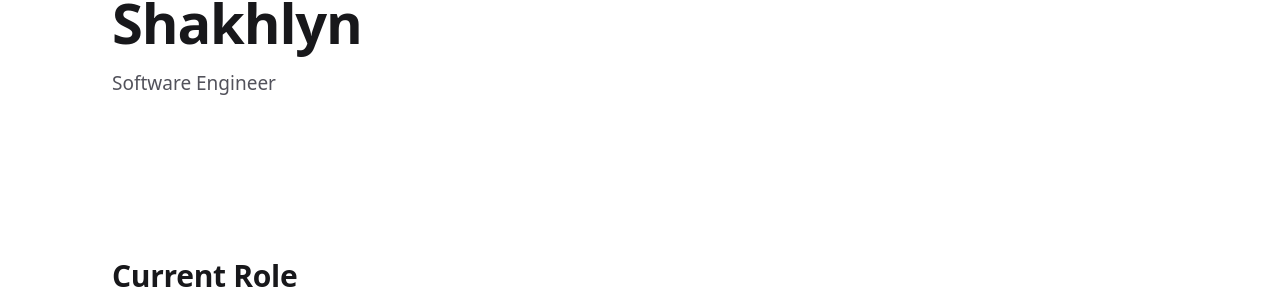
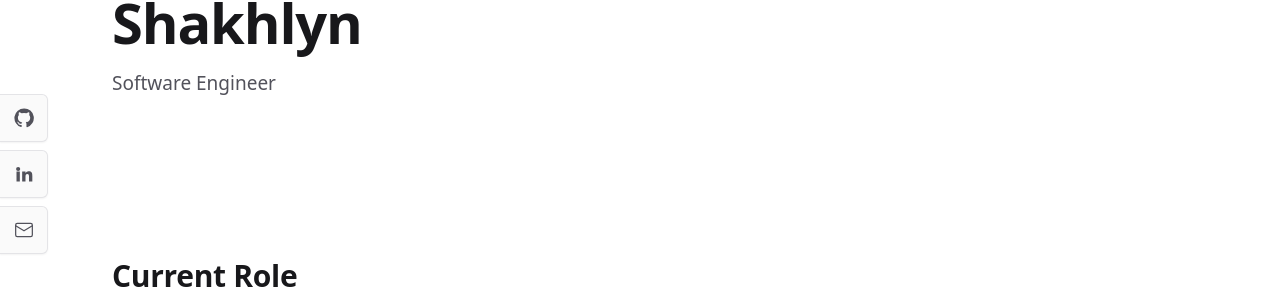
Before and after one commit to Shakhlyn/portfolio-shakhlyn, a React (Vite) app: page / in a window 1280 px wide. Shown: the part 226-530 px from the top of the page. Built offline with nearby package versions, Linux system fonts and the light colour scheme.

Commit message:
feat(social): mount SocialRail after main
It renders visually left but is supplementary, so it must not sit between the
header and page content in the tab order (§9). After </main> and before
<footer> gives the right order.

Outside PageTransition so it does not fade on every route change.

```diff
--- a/src/components/layout/RootLayout.tsx
+++ b/src/components/layout/RootLayout.tsx
@@ -5,13 +5,14 @@ import { ErrorBoundary } from '@/components/layout/ErrorBoundary';
 import { Footer } from '@/components/layout/Footer';
 import { Header } from '@/components/layout/Header';
 import { PageTransition } from '@/components/layout/PageTransition';
+import { SocialRail } from '@/components/layout/SocialRail';
 import { FOCUS_RING } from '@/constants/styles';
 import { useHashScroll } from '@/hooks/useHashScroll';
 import { useRouteFocus } from '@/hooks/useRouteFocus';
 import { cn } from '@/lib/cn';
 
 /**
- * The app shell. SocialRail is E08 and is not mounted yet.
+ * The app shell.
  */
 export const RootLayout = (): ReactElement => {
   useRouteFocus();
@@ -41,6 +42,15 @@ export const RootLayout = (): ReactElement => {
         </ErrorBoundary>
       </main>
 
+      {/*
+        After <main> and before <footer>, matching the tab order in
+        docs/4-interaction-design.md §9. It renders visually left but is
+        supplementary, so it must not sit between the header and page content in
+        the tab order (§7). Outside PageTransition so it does not fade on route
+        change (2-architecture.md §6).
+      */}
+      <SocialRail />
+
       <Footer />
     </>
   );
```
